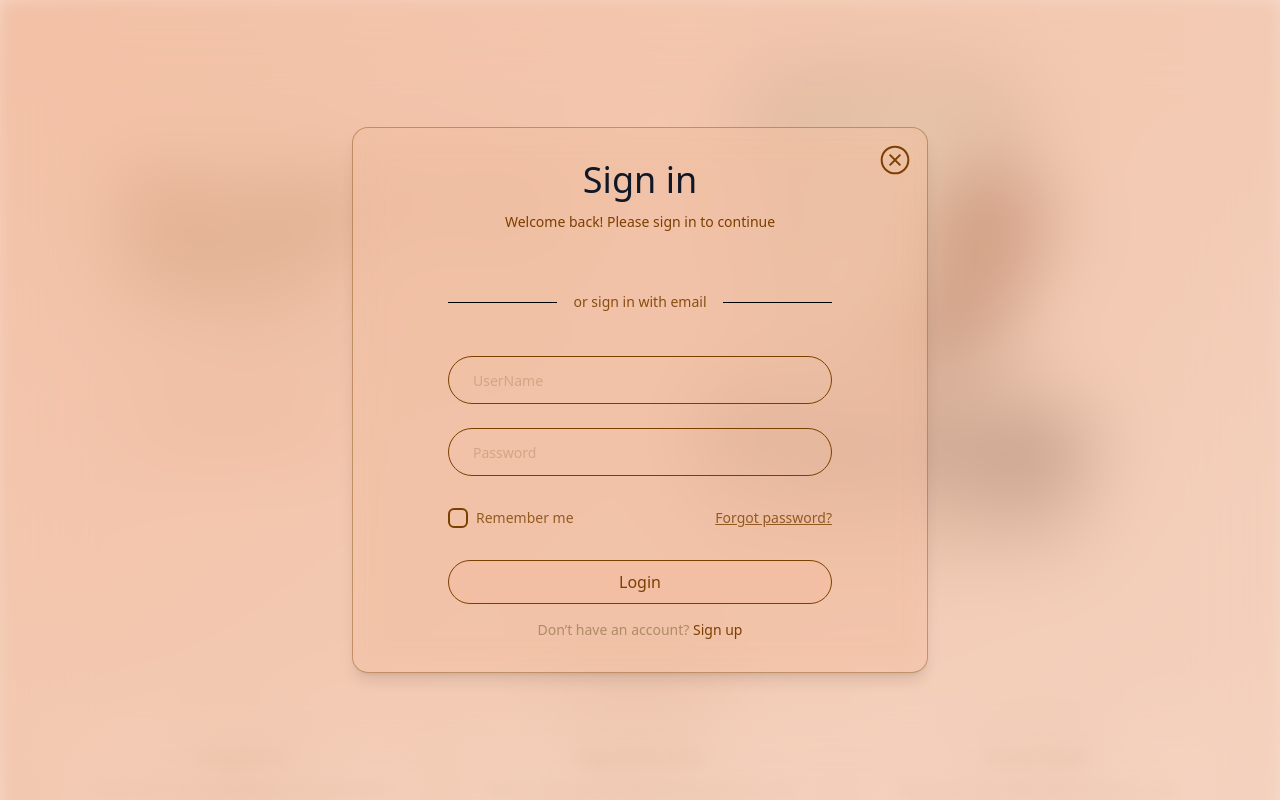
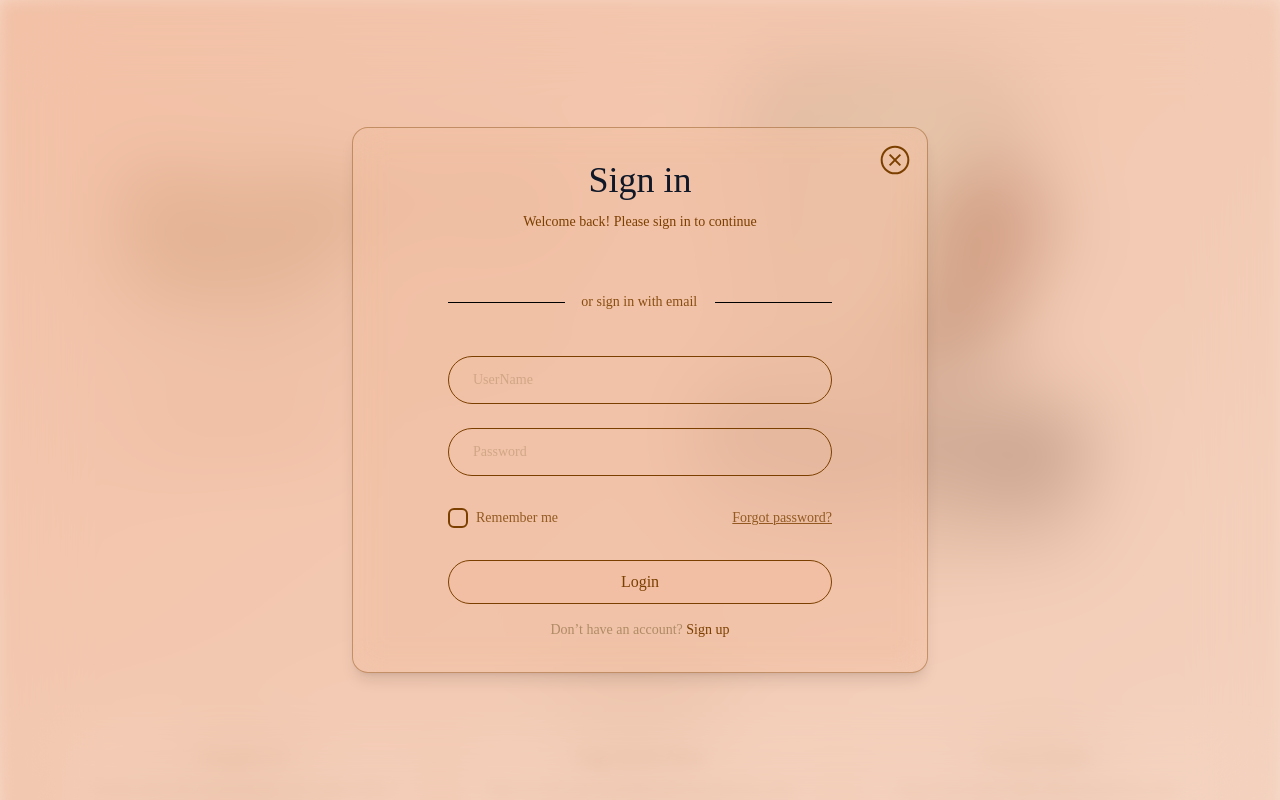
Before and after one commit to Biswash-Khanal/to-do-list-fullstack, a React (Vite) app in the folder to-do-list-client/: page / in a window 1280 px wide. Both pictures are taken after a click on the button "Sign In & Start Planning". Shown: the top 800 px of the page. Built offline with nearby package versions, Linux system fonts and the light colour scheme; no server answers; a web font is replaced by a local one.

Commit message:
fonts fixed

```diff
--- a/to-do-list-client/src/App.jsx
+++ b/to-do-list-client/src/App.jsx
@@ -24,7 +24,7 @@ const App = () => {
 		<>
 {/*login modal */}
 			{showLogin && (
-				<div className="fixed inset-0 z-50 flex items-center justify-center backdrop-blur-2xl bg-primary/50">
+				<div className="font-bitcount fixed inset-0 z-50 flex items-center justify-center backdrop-blur-2xl bg-primary/50">
 					<Login />
 				</div>
 			)}
```
